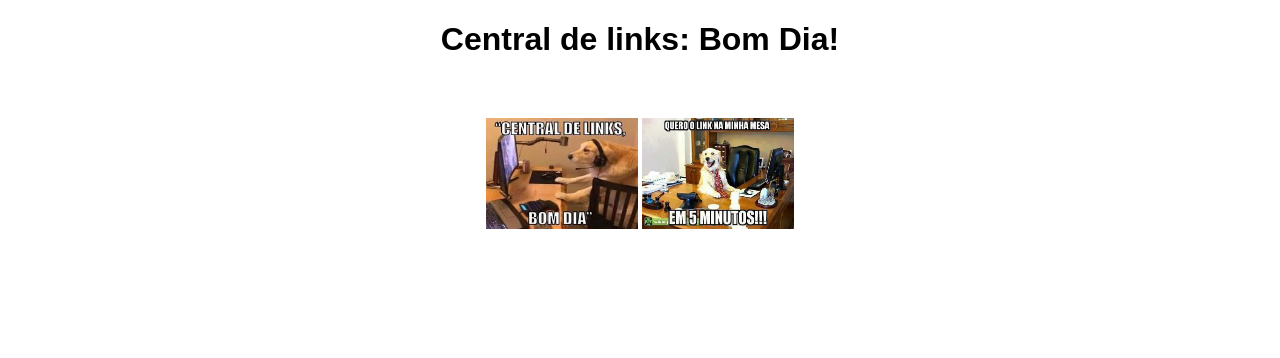
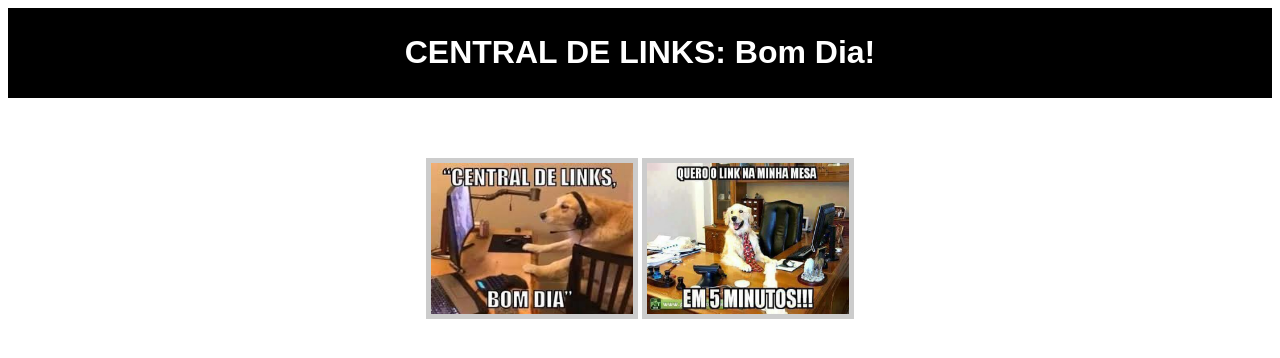
Before and after one commit to olokorre/CentralDeLinks, a Flask app: page / in a window 1280 px wide. Shown: the top 358 px of the page. Run offline with Flask 2, Linux system fonts and the light colour scheme; data that the repository does not hold is empty; some libraries are stand-ins or nearby versions.

Commit message:
new style!

```diff
--- a/main.py
+++ b/main.py
@@ -3,34 +3,31 @@ import mysql.connector
 
 app = Flask(__name__)
 
-mydb = mysql.connector.connect(
-  user="olokorre",
-  passwd="Linux@290"
-)
+mydb = mysql.connector.connect(user="olokorre", passwd="Linux@290")
+mycursor = mydb.cursor()
+mycursor.execute("use Links")
 
 @app.route('/')
 def index():
-    nome = []
-    link = []
-    mycursor = mydb.cursor()
-    mycursor.execute("use Links")
-    mycursor.execute("select * from links")
-    for i in mycursor:
-        nome.append(i[1])
-        link.append(i[2])
-    return render_template('index.html', nome = nome, link = link, tam = len(nome))
+	nome = []
+	link = []
+	mycursor.execute("select * from links")
+	for i in mycursor:
+		nome.append(i[1])
+		link.append(i[2])
+	return render_template('index.html', nome = nome, link = link, tam = len(nome))
 
 @app.route('/js/<path:path>')
 def send_js(path):
-    return send_from_directory('static/js', path)
+	return send_from_directory('static/js', path)
 
 @app.route('/css/<path:path>')
 def send_css(path):
-    return send_from_directory('static/css', path)
+	return send_from_directory('static/css', path)
 
 @app.route('/image/<path:path>')
 def send_image(path):
-    return send_from_directory('static/image', path)
+	return send_from_directory('static/image', path)
 
 if __name__ == "__main__":
-    app.run(debug=True, host='0.0.0.0', port=5000)
+	app.run(debug=True, host='0.0.0.0', port=5000)
--- a/static/css/style.css
+++ b/static/css/style.css
@@ -1,11 +1,29 @@
-* { font-family: sans-serif; }
+* { font-family: Arial, Helvetica, sans-serif; }
 
-tr:nth-child(even) { background: #CCC; }
-tr:nth-child(odd) { background: #FFF }
+/* tr:nth-child(even) { background: #CCC; }
+tr:nth-child(odd) { background: #FFF } */
+
+th, td { padding: 15px; }
+
+.transicao { -webkit-transition: 1s; }
 
 .menu {
-    width: 152px;
-    height: 111px;
+	width: 202px;
+	height: 151px;
+	border: 5px solid #CCC;
 }
 
+.menu:hover { border: 5px solid black; }
+
 #mostrar { margin-top: 60px; }
+
+#barra {
+	border: solid 5px;
+	display: none;
+	background-color: black;
+}
+
+#titulo {
+	color:white;
+	text-align: center;
+}
--- a/static/js/script.js
+++ b/static/js/script.js
@@ -1,12 +1,16 @@
-$(document).ready(() => { $("body").fadeIn("slow"); });
+$(document).ready(() => {
+	setTimeout(() => { $("#barra").fadeIn("slow"); }, 1200);
+	setTimeout(() => { $("#mostrar").fadeIn("slow"); }, 2300);
+	$(".menu").addClass("transicao");
+});
 
 function MostrarLinks() {
-    $(".menu").fadeOut("slow");
+	$(".menu").fadeOut("slow").removeClass("transicao");
 	setTimeout(() => { $("table").fadeIn("slow"); $("#Voltar").fadeIn("slow"); }, 1200);
 }
 
 function AddLinks() {
-    $(".menu").fadeOut("slow");
+	$(".menu").fadeOut("slow").removeClass("transicao");
 	setTimeout(() => { $("#import").fadeIn("slow"); $("#Voltar").fadeIn("slow"); }, 1200);
 }
 
@@ -14,7 +18,8 @@ function Voltar() {
 	$("table").fadeOut("slow");
 	$("#import").fadeOut("slow");
 	$("#Voltar").fadeOut("slow");
-    setTimeout(() => { $(".menu").fadeIn("slow") }, 1200);
+	setTimeout(() => { $(".menu").fadeIn("slow"); }, 1200);
+	setTimeout(() => { $(".menu").addClass("transicao"); }, 1500);
 }
 
 function Enviar() {
--- a/templates/index.html
+++ b/templates/index.html
@@ -1,24 +1,30 @@
 <!DOCTYPE html>
-<html>
+<html lang = "pt-br">
 	<head>
+		<meta name="viewport" content="width=device-width, initial-scale=1.0">
+		<meta charset = "uft-8" />
 		<link rel = "stylesheet" type = "text/css" href = "css/style.css" />
 		<script src = "js/jquery-3.4.1.js"></script>
 		<script src = "js/script.js"></script>
 		<title>Centra de links</title>
 	</head>
-    <body style = "display: none;">
+	<body>
+		<div id = "barra">
+			<h1 id = "titulo">CENTRAL DE LINKS: Bom Dia!</h1>
+		</div>
 		<div align = "center">
-            <h1>Central de links: Bom Dia!</h1>
-            <div id = "mostrar">
+			<div style = "display: none;" id = "mostrar">
 				<img class = "menu" onclick = "MostrarLinks()" src = "image/cacorro.jpeg" />
 				<img class = "menu" onclick = "AddLinks()" src = "image/envia.jpg" />
 				<table style = "display: none;">
 					<tr>
+						<th></th>
 						<th>Nome</th>
 						<th>Link</th>
 					</tr>
 					{% for i in range(tam) %}
 					<tr>
+						<td> {{i + 1}} </td>
 						<td> {{nome[i]}} </td>
 						<td> {{link[i]}} </td>
 					</tr>
```
Lines whose indentation alone changed are shown as unchanged.
